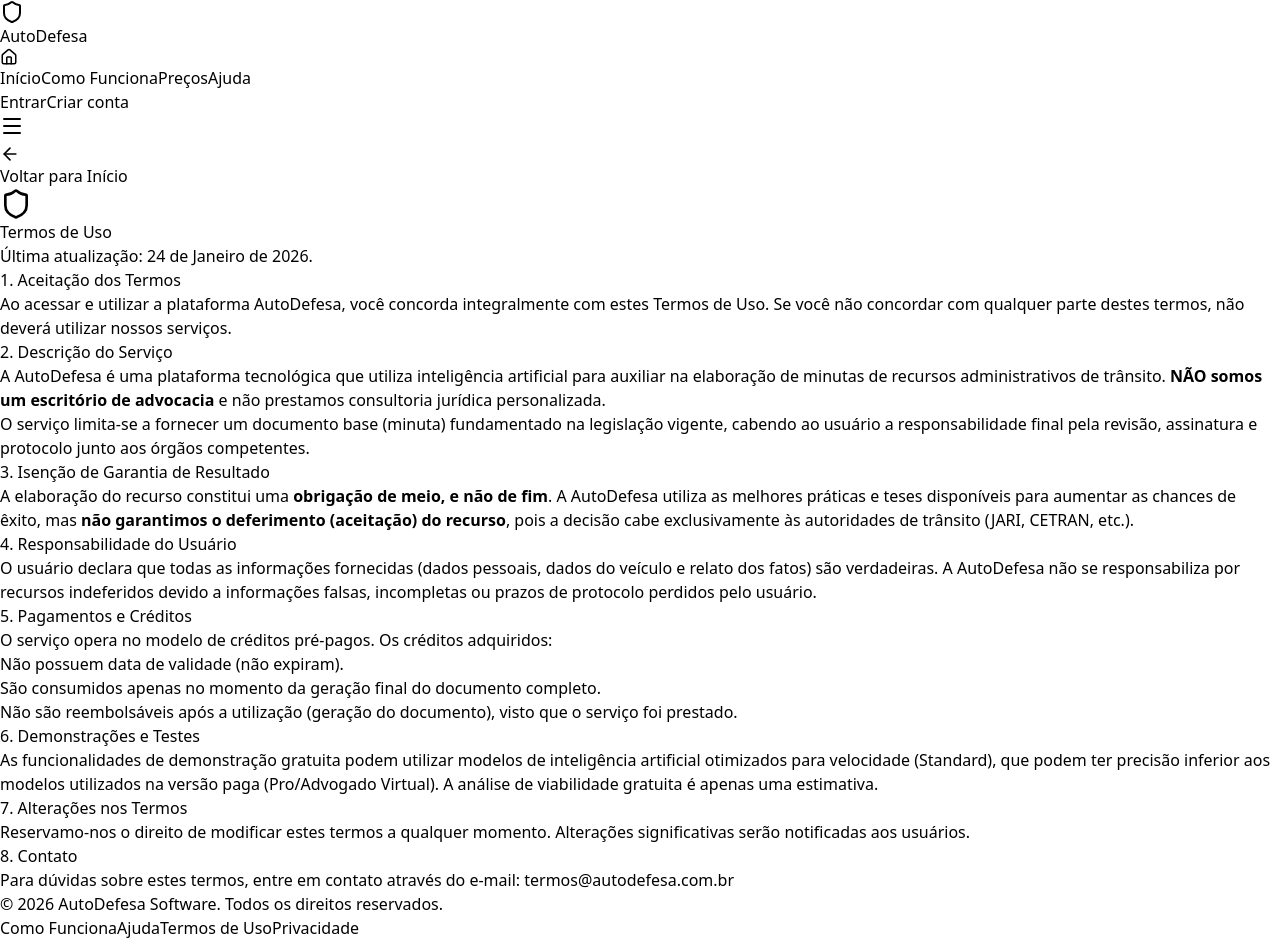
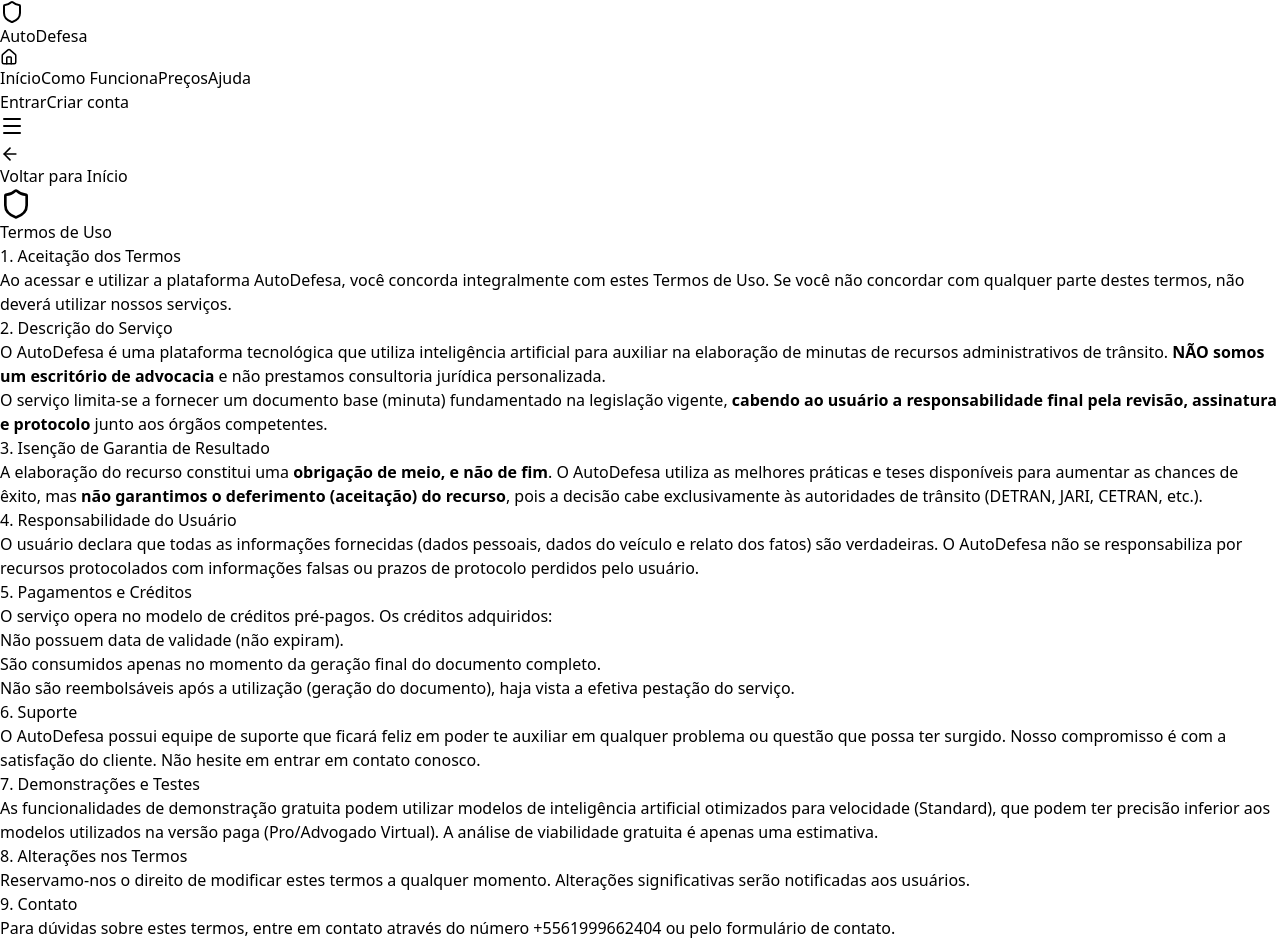
Before and after one commit to rodrigocvmd/auto-defesa, a React (Vite) app in the folder client/: page /terms in a window 1280 px wide. Shown: the top 952 px of the page. Built offline with nearby package versions, Linux system fonts and the light colour scheme; no server answers; the HTML template or start-up script is replaced by a standard one.

Commit message:
feat: terms and conditions reviewed

```diff
--- a/client/src/pages/Privacy.jsx
+++ b/client/src/pages/Privacy.jsx
@@ -1,13 +1,15 @@
-import React from 'react';
-import MainLayout from '../layouts/MainLayout';
-import { ArrowLeft, Lock } from 'lucide-react';
-import { Link } from 'react-router-dom';
+import React from "react";
+import MainLayout from "../layouts/MainLayout";
+import { ArrowLeft, Lock } from "lucide-react";
+import { Link } from "react-router-dom";
 
 const Privacy = () => {
 	return (
 		<MainLayout>
 			<div className="max-w-4xl mx-auto py-12 px-4">
-        <Link to="/" className="inline-flex items-center text-gray-500 hover:text-blue-600 mb-8 transition-colors">
+				<Link
+					to="/"
+					className="inline-flex items-center text-gray-500 hover:text-blue-600 mb-8 transition-colors">
 					<ArrowLeft size={20} className="mr-1" /> Voltar para Início
 				</Link>
 
@@ -18,15 +20,25 @@
 					</div>
 
 					<div className="prose prose-green max-w-none text-gray-600">
-                <p className="lead">Última atualização: 24 de Janeiro de 2026.</p>
-
 						<h3>1. Coleta de Dados</h3>
-                <p>Para a prestação dos serviços da AutoDefesa, coletamos os seguintes dados:</p>
+						<p>
+							Para a prestação dos serviços do <strong>AutoDefesa</strong>, coletamos os seguintes
+							dados:
+						</p>
 						<ul>
-                    <li><strong>Dados Pessoais:</strong> Nome, CPF, RG, Endereço, E-mail e Telefone.</li>
-                    <li><strong>Dados do Veículo/Infração:</strong> Placa, Renavam, AIT (Auto de Infração), descrições e fotos da notificação.</li>
+							<li>
+								<strong>Dados Pessoais:</strong> Nome, CPF, RG, Endereço, E-mail e Telefone.
+							</li>
+							<li>
+								<strong>Dados do Veículo/Infração:</strong> Placa, Renavam, AIT (Auto de Infração),
+								descrições e fotos da notificação.
+							</li>
 						</ul>
-                <p>Esses dados são estritamente necessários para o preenchimento automático das peças jurídicas (recursos) conforme exigido pela legislação de trânsito.</p>
+						<p>
+							Esses dados são estritamente necessários para o preenchimento automático das peças
+							jurídicas (recursos) conforme exigido pela legislação de trânsito, e não ficam salvos
+							em nossos servidores.
+						</p>
 
 						<h3>2. Uso das Informações</h3>
 						<p>As informações coletadas são utilizadas exclusivamente para:</p>
@@ -35,32 +47,67 @@
 							<li>Processar pagamentos e gerenciar sua conta.</li>
 							<li>Melhorar nossos algoritmos de inteligência artificial (de forma anonimizada).</li>
 						</ul>
-                <p><strong>Não vendemos seus dados pessoais para terceiros.</strong></p>
+						<p>
+							<strong>Não armazenamos ou vendemos seus dados pessoais para terceiros.</strong>
+						</p>
 
 						<h3>3. Segurança</h3>
-                <p>Adotamos medidas técnicas e organizacionais para proteger seus dados, incluindo criptografia em trânsito (SSL/TLS) e armazenamento seguro em servidores de nuvem (Firebase/Google Cloud) com acesso restrito.</p>
+						<p>
+							Adotamos medidas técnicas e organizacionais para proteger seus dados, incluindo
+							criptografia em trânsito (SSL/TLS) e armazenamento seguro em servidores de nuvem
+							(Firebase/Google Cloud) com acesso restrito.
+						</p>
 
 						<h3>4. Compartilhamento com Terceiros</h3>
-                <p>Seus dados podem ser processados por provedores de serviço parceiros essenciais para o funcionamento da plataforma, tais como:</p>
+						<p>
+							Seus dados podem ser processados por provedores de serviço parceiros essenciais para o
+							funcionamento da plataforma, tais como:
+						</p>
 						<ul>
 							<li>Processadores de pagamento (Stripe).</li>
 							<li>Provedores de infraestrutura de nuvem e IA (Google/OpenAI).</li>
 						</ul>
-                <p>Esses parceiros estão obrigados a manter a confidencialidade e segurança dos dados.</p>
+						<p>
+							Esses parceiros estão obrigados a manter a confidencialidade e segurança dos dados.
+						</p>
 
 						<h3>5. Seus Direitos (LGPD)</h3>
 						<p>Conforme a Lei Geral de Proteção de Dados (LGPD), você tem direito a:</p>
 						<ul>
 							<li>Solicitar o acesso aos seus dados.</li>
 							<li>Solicitar a correção de dados incompletos ou inexatos.</li>
-                    <li>Solicitar a exclusão de seus dados (salvo quando a retenção for exigida por lei).</li>
+							<li>
+								Solicitar a exclusão de seus dados (salvo quando a retenção for exigida por lei).
+							</li>
 						</ul>
 
 						<h3>6. Cookies</h3>
-                <p>Utilizamos cookies essenciais para autenticação e funcionamento do site. Você pode gerenciar as preferências de cookies nas configurações do seu navegador.</p>
+						<p>
+							Utilizamos cookies essenciais para autenticação e funcionamento do site. Você pode
+							gerenciar as preferências de cookies nas configurações do seu navegador.
+						</p>
 
 						<h3>7. Contato do Encarregado (DPO)</h3>
-                <p>Para exercer seus direitos ou tirar dúvidas sobre privacidade, entre em contato com nosso Encarregado de Proteção de Dados pelo e-mail: privacidade@autodefesa.com.br</p>
+						<p>
+							Para exercer seus direitos ou tirar dúvidas sobre privacidade, entre em contato com
+							nosso Encarregado de Proteção de Dados pelo número{" "}
+							<a
+								href="https://wa.me/5561999662404"
+								target="_blank"
+								rel="noopener noreferrer"
+								className="text-gray-500 hover:text-blue-600 font-medium transition-colors underline">
+								+5561999662404
+							</a>{" "}
+							ou pelo{" "}
+							<Link
+								to="/help"
+								className="text-gray-500 hover:text-blue-600 font-medium transition-colors underline">
+								formulário
+							</Link>
+							&nbsp;de contato.
+						</p>
+						<br></br>
+						<p className="lead">Atualizado em Janeiro de 2026.</p>
 					</div>
 				</div>
 			</div>
--- a/client/src/pages/Terms.jsx
+++ b/client/src/pages/Terms.jsx
@@ -1,13 +1,15 @@
-import React from 'react';
-import MainLayout from '../layouts/MainLayout';
-import { ArrowLeft, Shield } from 'lucide-react';
-import { Link } from 'react-router-dom';
+import React from "react";
+import MainLayout from "../layouts/MainLayout";
+import { ArrowLeft, Shield } from "lucide-react";
+import { Link } from "react-router-dom";
 
 const Terms = () => {
 	return (
 		<MainLayout>
 			<div className="max-w-4xl mx-auto py-12 px-4">
-        <Link to="/" className="inline-flex items-center text-gray-500 hover:text-blue-600 mb-8 transition-colors">
+				<Link
+					to="/"
+					className="inline-flex items-center text-gray-500 hover:text-blue-600 mb-8 transition-colors">
 					<ArrowLeft size={20} className="mr-1" /> Voltar para Início
 				</Link>
 
@@ -18,37 +20,97 @@
 					</div>
 
 					<div className="prose prose-blue max-w-none text-gray-600">
-                <p className="lead">Última atualização: 24 de Janeiro de 2026.</p>
-
 						<h3>1. Aceitação dos Termos</h3>
-                <p>Ao acessar e utilizar a plataforma AutoDefesa, você concorda integralmente com estes Termos de Uso. Se você não concordar com qualquer parte destes termos, não deverá utilizar nossos serviços.</p>
+						<p>
+							Ao acessar e utilizar a plataforma AutoDefesa, você concorda integralmente com estes
+							Termos de Uso. Se você não concordar com qualquer parte destes termos, não deverá
+							utilizar nossos serviços.
+						</p>
 
 						<h3>2. Descrição do Serviço</h3>
-                <p>A AutoDefesa é uma plataforma tecnológica que utiliza inteligência artificial para auxiliar na elaboração de minutas de recursos administrativos de trânsito. <strong>NÃO somos um escritório de advocacia</strong> e não prestamos consultoria jurídica personalizada.</p>
-                <p>O serviço limita-se a fornecer um documento base (minuta) fundamentado na legislação vigente, cabendo ao usuário a responsabilidade final pela revisão, assinatura e protocolo junto aos órgãos competentes.</p>
+						<p>
+							O AutoDefesa é uma plataforma tecnológica que utiliza inteligência artificial para
+							auxiliar na elaboração de minutas de recursos administrativos de trânsito.{" "}
+							<strong>NÃO somos um escritório de advocacia</strong> e não prestamos consultoria
+							jurídica personalizada.
+						</p>
+						<p>
+							O serviço limita-se a fornecer um documento base (minuta) fundamentado na legislação
+							vigente,{" "}
+							<strong>
+								cabendo ao usuário a responsabilidade final pela revisão, assinatura e protocolo
+							</strong>{" "}
+							junto aos órgãos competentes.
+						</p>
 
 						<h3>3. Isenção de Garantia de Resultado</h3>
-                <p>A elaboração do recurso constitui uma <strong>obrigação de meio, e não de fim</strong>. A AutoDefesa utiliza as melhores práticas e teses disponíveis para aumentar as chances de êxito, mas <strong>não garantimos o deferimento (aceitação) do recurso</strong>, pois a decisão cabe exclusivamente às autoridades de trânsito (JARI, CETRAN, etc.).</p>
+						<p>
+							A elaboração do recurso constitui uma <strong>obrigação de meio, e não de fim</strong>
+							. O AutoDefesa utiliza as melhores práticas e teses disponíveis para aumentar as
+							chances de êxito, mas{" "}
+							<strong>não garantimos o deferimento (aceitação) do recurso</strong>, pois a decisão
+							cabe exclusivamente às autoridades de trânsito (DETRAN, JARI, CETRAN, etc.).
+						</p>
 
 						<h3>4. Responsabilidade do Usuário</h3>
-                <p>O usuário declara que todas as informações fornecidas (dados pessoais, dados do veículo e relato dos fatos) são verdadeiras. A AutoDefesa não se responsabiliza por recursos indeferidos devido a informações falsas, incompletas ou prazos de protocolo perdidos pelo usuário.</p>
+						<p>
+							O usuário declara que todas as informações fornecidas (dados pessoais, dados do
+							veículo e relato dos fatos) são verdadeiras. O AutoDefesa não se responsabiliza por
+							recursos protocolados com informações falsas ou prazos de protocolo perdidos pelo
+							usuário.
+						</p>
 
 						<h3>5. Pagamentos e Créditos</h3>
 						<p>O serviço opera no modelo de créditos pré-pagos. Os créditos adquiridos:</p>
 						<ul>
 							<li>Não possuem data de validade (não expiram).</li>
 							<li>São consumidos apenas no momento da geração final do documento completo.</li>
-                    <li>Não são reembolsáveis após a utilização (geração do documento), visto que o serviço foi prestado.</li>
+							<li>
+								Não são reembolsáveis após a utilização (geração do documento), haja vista a efetiva
+								pestação do serviço.
+							</li>
 						</ul>
 
-                <h3>6. Demonstrações e Testes</h3>
-                <p>As funcionalidades de demonstração gratuita podem utilizar modelos de inteligência artificial otimizados para velocidade (Standard), que podem ter precisão inferior aos modelos utilizados na versão paga (Pro/Advogado Virtual). A análise de viabilidade gratuita é apenas uma estimativa.</p>
+						<h3>6. Suporte</h3>
+						<p>
+							O AutoDefesa possui equipe de suporte que ficará feliz em poder te auxiliar em
+							qualquer problema ou questão que possa ter surgido. Nosso compromisso é com a
+							satisfação do cliente. Não hesite em entrar em contato conosco.
+						</p>
+						<h3>7. Demonstrações e Testes</h3>
+						<p>
+							As funcionalidades de demonstração gratuita podem utilizar modelos de inteligência
+							artificial otimizados para velocidade (Standard), que podem ter precisão inferior aos
+							modelos utilizados na versão paga (Pro/Advogado Virtual). A análise de viabilidade
+							gratuita é apenas uma estimativa.
+						</p>
 
-                <h3>7. Alterações nos Termos</h3>
-                <p>Reservamo-nos o direito de modificar estes termos a qualquer momento. Alterações significativas serão notificadas aos usuários.</p>
+						<h3>8. Alterações nos Termos</h3>
+						<p>
+							Reservamo-nos o direito de modificar estes termos a qualquer momento. Alterações
+							significativas serão notificadas aos usuários.
+						</p>
 
-                <h3>8. Contato</h3>
-                <p>Para dúvidas sobre estes termos, entre em contato através do e-mail: termos@autodefesa.com.br</p>
+						<h3>9. Contato</h3>
+						<p>
+							Para dúvidas sobre estes termos, entre em contato através do número{" "}
+							<a
+								href="https://wa.me/5561999662404"
+								target="_blank"
+								rel="noopener noreferrer"
+								className="text-gray-500 hover:text-blue-600 font-medium transition-colors underline">
+								+5561999662404
+							</a>{" "}
+							ou pelo{" "}
+							<Link
+								to="/help"
+								className="text-gray-500 hover:text-blue-600 font-medium transition-colors underline">
+								formulário
+							</Link>
+							&nbsp;de contato.
+						</p>
+						<br></br>
+						<p className="lead">Atualizado em Janeiro de 2026.</p>
 					</div>
 				</div>
 			</div>
```
Lines whose indentation alone changed are shown as unchanged.
